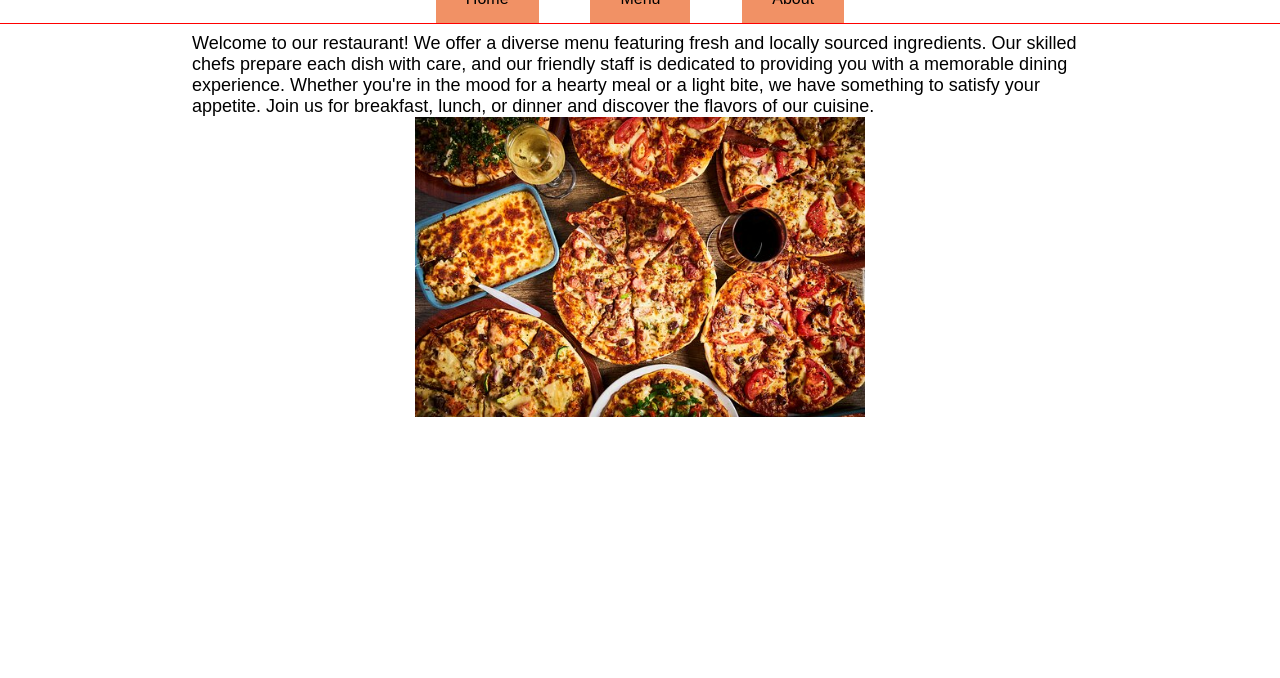
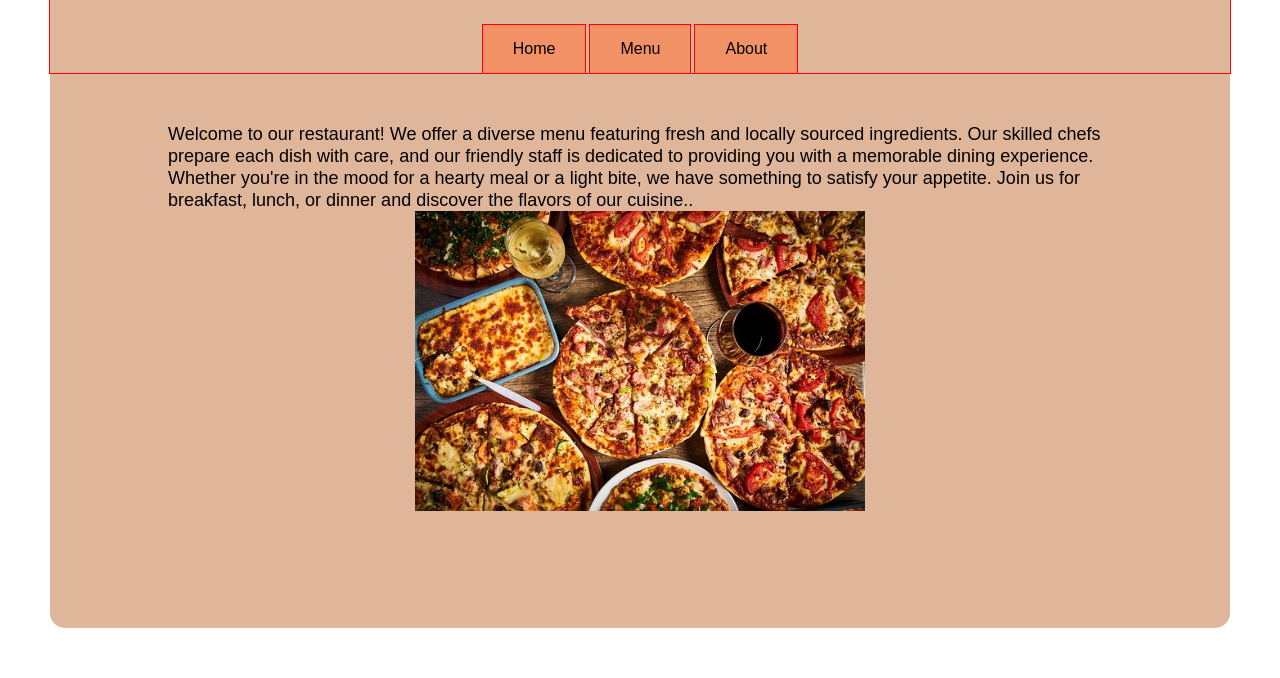
Before and after one commit to danutdotrar/restaurant-page-TOP, a website built with webpack: page dist/index.html in a window 1280 px wide. Shown: the part 122-800 px from the top of the page. Built offline with nearby package versions, Linux system fonts and the light colour scheme.

Commit message:
Add homepage and menupage structure

```diff
--- /dev/null
+++ b/src/homePage.js
@@ -0,0 +1,67 @@
+import "./style.css";
+import Icon from "./home-image.jpg";
+
+function homeTabComponent() {
+    // Select content div
+    const content = document.getElementById("content");
+
+    // Create header elements
+    const header = document.createElement("div");
+    const headerTitle = document.createElement("div");
+    const h1 = document.createElement("h1");
+
+    const headerTabs = document.createElement("div");
+    const homeTab = document.createElement("div");
+    const menuTab = document.createElement("div");
+    const aboutTab = document.createElement("div");
+
+    // Add header
+    h1.textContent = "Restaurant Page";
+    header.className = "header";
+    headerTitle.className = "header-title";
+    headerTitle.appendChild(h1);
+    header.appendChild(headerTitle);
+
+    // Header tabs
+    homeTab.textContent = "Home";
+    homeTab.className = "tabs home-tab";
+
+    menuTab.textContent = "Menu";
+    menuTab.className = "tabs menu-tab";
+
+    aboutTab.textContent = "About";
+    aboutTab.className = "tabs about-tab";
+
+    // Set the class to headerTabs
+    headerTabs.className = "header-tabs";
+
+    headerTabs.appendChild(homeTab);
+    headerTabs.appendChild(menuTab);
+    headerTabs.appendChild(aboutTab);
+
+    header.appendChild(headerTabs);
+
+    // Add page container
+    const pageContainer = document.createElement("div");
+    pageContainer.className = "page-container";
+
+    // Add restaurant info
+    const restaurantInfo = document.createElement("div");
+    restaurantInfo.className = "home-info";
+    restaurantInfo.innerText =
+        "Welcome to our restaurant! We offer a diverse menu featuring fresh and locally sourced ingredients. Our skilled chefs prepare each dish with care, and our friendly staff is dedicated to providing you with a memorable dining experience. Whether you're in the mood for a hearty meal or a light bite, we have something to satisfy your appetite. Join us for breakfast, lunch, or dinner and discover the flavors of our cuisine..";
+
+    // Add home image
+    const homeImage = new Image();
+    homeImage.src = Icon;
+    homeImage.className = "home-image";
+
+    // Add elements to content div
+    pageContainer.appendChild(restaurantInfo);
+    pageContainer.appendChild(homeImage);
+
+    content.appendChild(header);
+    content.appendChild(pageContainer);
+}
+
+export { homeTabComponent };
--- a/src/index.js
+++ b/src/index.js
@@ -1,3 +1,26 @@
-import { component } from "./pageLoad";
+import { homeTabComponent } from "./homePage";
+import { menuTabComponent } from "./menuPage";
 
-component();
+homeTabComponent();
+
+const content = document.getElementById("content");
+
+// Use event delegation - add event listener to parent element
+function selectTab(e) {
+    // If the target is clicked, run component function
+    if (e.target.matches(".home-tab")) {
+        console.log(e);
+        content.innerHTML = "";
+        homeTabComponent();
+    } else if (e.target.matches(".menu-tab")) {
+        console.log(e);
+        content.innerHTML = "";
+        menuTabComponent();
+    } else if (e.target.matches(".about-tab")) {
+        console.log(e);
+        content.innerHTML = "";
+        menuTabComponent();
+    }
+}
+
+content.addEventListener("click", selectTab);
--- a/src/pageLoad.js
+++ b/src/menuPage.js
@@ -1,7 +1,7 @@
 import "./style.css";
 import Icon from "./home-image.jpg";
 
-function component() {
+function menuTabComponent() {
     // Select content div
     const content = document.getElementById("content");
 
@@ -49,7 +49,7 @@ function component() {
     const restaurantInfo = document.createElement("div");
     restaurantInfo.className = "home-info";
     restaurantInfo.innerText =
-        "Welcome to our restaurant! We offer a diverse menu featuring fresh and locally sourced ingredients. Our skilled chefs prepare each dish with care, and our friendly staff is dedicated to providing you with a memorable dining experience. Whether you're in the mood for a hearty meal or a light bite, we have something to satisfy your appetite. Join us for breakfast, lunch, or dinner and discover the flavors of our cuisine.";
+        "Welcome to our restaurant! We offer a diverse menu featuring fresh and locally sourced ingredients. Our skilled chefs prepare each dish with care, and our friendly staff is dedicated to providing you with a memorable dining experience. Whether you're in the mood for a hearty meal or a light bite, we have something to satisfy your appetite. Join us for breakfast, lunch, or dinner and discover the flavors of our cuisine..CACAT";
 
     // Add home image
     const homeImage = new Image();
@@ -58,10 +58,10 @@ function component() {
 
     // Add elements to content div
     pageContainer.appendChild(restaurantInfo);
-    pageContainer.appendChild(homeImage);
+    // pageContainer.appendChild(homeImage);
 
     content.appendChild(header);
     content.appendChild(pageContainer);
 }
 
-export { component };
+export { menuTabComponent };
--- a/src/style.css
+++ b/src/style.css
@@ -4,6 +4,7 @@
 
 html {
     height: 100%;
+    margin: 0;
 }
 
 /* FONT */
@@ -15,11 +16,13 @@ html {
 }
 
 body {
-    min-height: 100vh;
+    min-height: 100%;
     width: 100%;
     padding: 0;
     margin: 0;
     font-family: "Montserrat", sans-serif;
+    display: flex;
+    flex-flow: column;
 }
 
 /* HEADER */
@@ -29,7 +32,7 @@ body {
     align-items: center;
     width: 100%;
     outline: 1px solid red;
-    margin-bottom: 10px;
+    /* margin-bottom: 10px; */
 }
 
 .header-title {
@@ -40,22 +43,27 @@ body {
     padding: 15px 30px;
     background-color: #f19165;
     cursor: pointer;
+    outline: 1px solid red;
 }
 
 .header-tabs {
     display: flex;
-    justify-content: space-evenly;
+    justify-content: center;
+    gap: 5px;
     width: 40%;
     padding-top: 20px;
 }
 
 /* CONTENT */
 #content {
-    height: 100vh;
     display: flex;
     flex-direction: column;
     /* justify-content: center; */
     align-items: center;
+    background-color: #e0b69a;
+    flex: 1 1 auto;
+    margin: 50px;
+    border-radius: 15px;
 }
 
 /* PAGE CONTAINER */
@@ -64,7 +72,8 @@ body {
     display: flex;
     flex-direction: column;
     align-items: center;
-    width: 70%;
+    width: 80%;
+    padding: 50px 0px;
 }
 
 .home-image {
@@ -74,6 +83,7 @@ body {
 
 .home-info {
     font-size: 18px;
+    line-height: 22px;
 }
 
 h1 {
```
Also changed, not shown: dist/main.js.
